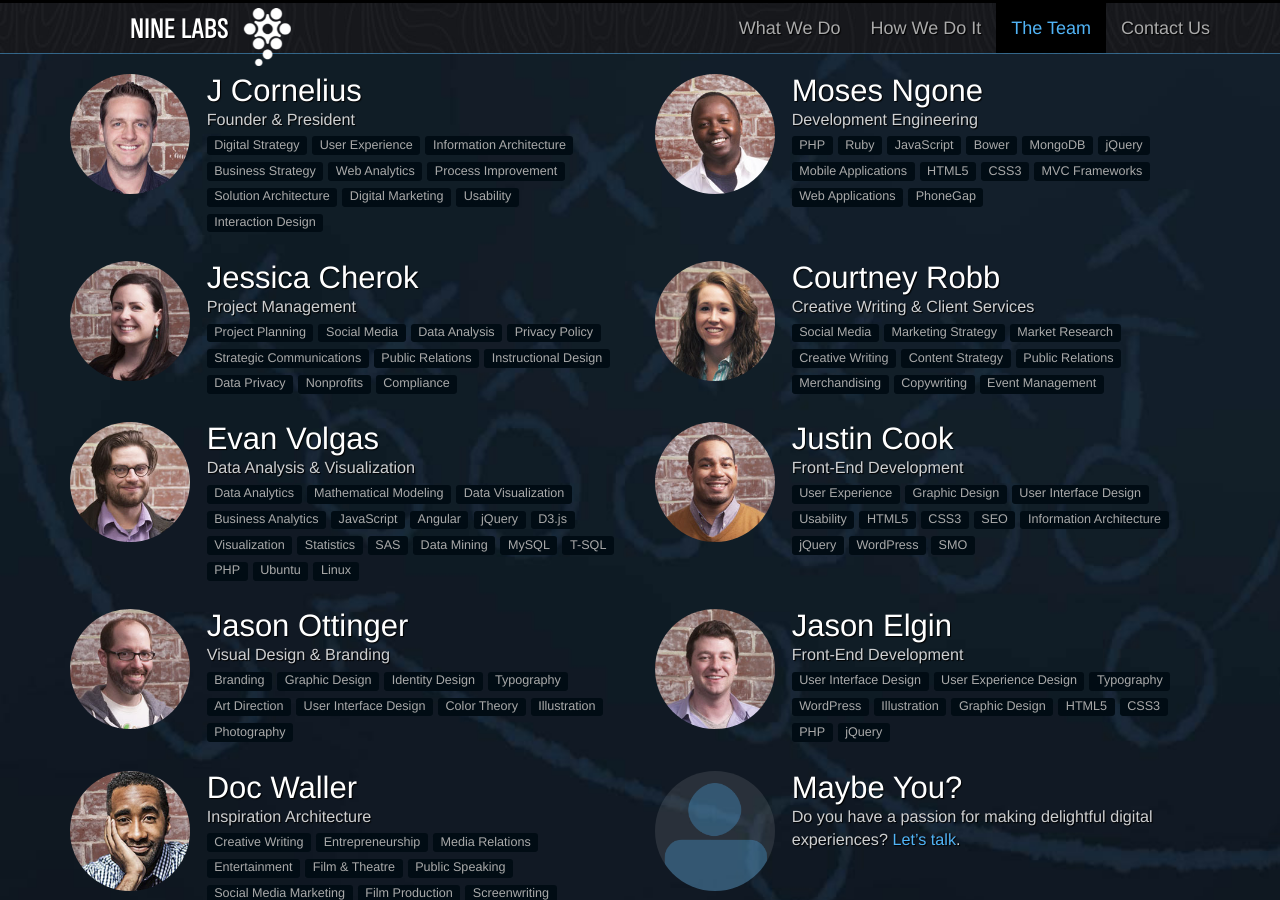
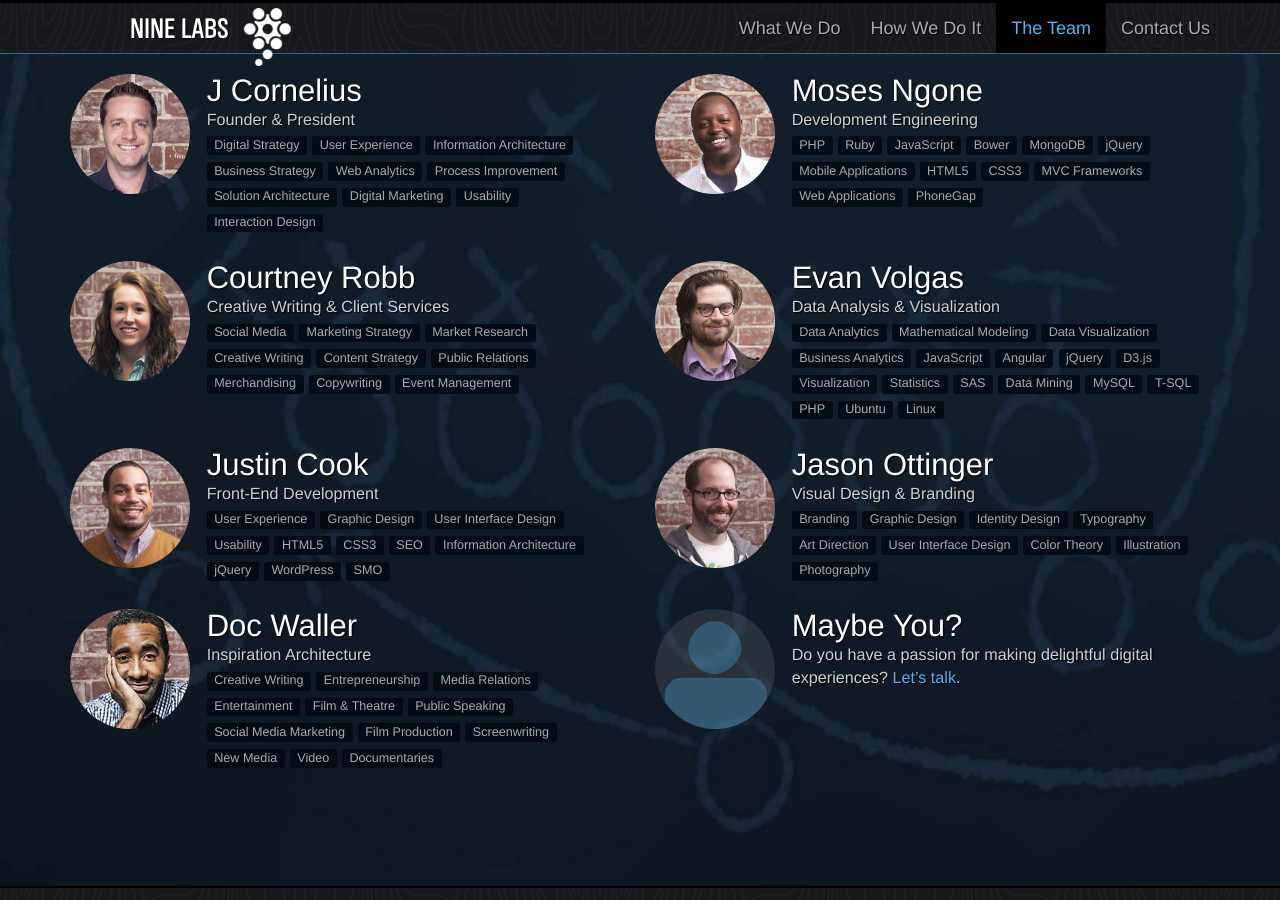
Before and after one commit to ninelabs/ninelabs.com, a Jekyll site: the page built from index.html, in a window 1280 px wide and 900 px high, scrolled down 3708 px. Built offline with Jekyll 4.4.1, drawn with Linux system fonts in a browser that asks for light colours; nearby versions of some CDN libraries; Markdown is read by kramdown in place of the engine named in the settings; comment, search, counter and statistics services are not loaded.

Commit message:
Updated the team.
Signed-off-by: J Cornelius <github@jcornelius.com>

```diff
--- a/_data/team.yml
+++ b/_data/team.yml
@@ -33,23 +33,6 @@
     - PhoneGap
   twitter: mospired
   linkedin: http://linkedin.com/in/mosesngone
-
-- name: Jessica Cherok
-  name-tokenized: jessica-cherok
-  role: Project Management
-  skills:
-    - Project Planning
-    - Social Media
-    - Data Analysis
-    - Privacy Policy
-    - Strategic Communications
-    - Public Relations
-    - Instructional Design
-    - Data Privacy
-    - Nonprofits
-    - Compliance
-  twitter: wonderpondering
-  linkedin: http://www.linkedin.com/in/jcherok/
 
 - name: Courtney Robb
   name-tokenized: courtney-robb
@@ -91,7 +74,6 @@
     - Ubuntu
     - Linux
 
-
 - name: Justin Cook
   name-tokenized: justin-cook
   role: Front-End Development
@@ -110,8 +92,6 @@
     - WordPress
     - SMO
 
-
-
 - name: Jason Ottinger
   name-tokenized: jason-ottinger
   role: Visual Design &amp; Branding
@@ -127,23 +107,6 @@
     - Color Theory
     - Illustration
     - Photography
-
-- name: Jason Elgin
-  name-tokenized: jason-elgin
-  role: Front-End Development
-  twitter: jrelgin
-  linkedin: http://www.linkedin.com/in/jrelgin
-  skills:
-    - User Interface Design
-    - User Experience Design
-    - Typography
-    - WordPress
-    - Illustration
-    - Graphic Design
-    - HTML5
-    - CSS3
-    - PHP
-    - jQuery
 
 - name: Doc Waller
   name-tokenized: doc-waller
```
